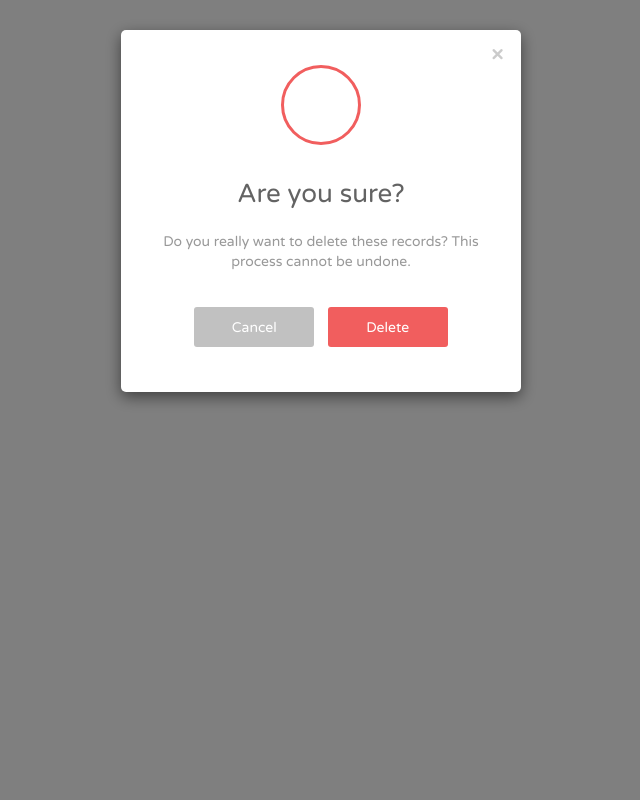
After one commit to msadilshakir/Crud, a Django app: page /del_conf in a window 1280 px wide, after a click on "Click to Open Confirm Modal". The commit adds this page. Shown: the whole page, without its empty margins (319-959 px from the left). Run offline with Django 3.2, Linux system fonts and the light colour scheme; some libraries are stand-ins or nearby versions.

Commit message:
Final Commit

```diff
--- a/crud_db/urls.py
+++ b/crud_db/urls.py
@@ -23,5 +23,8 @@ urlpatterns = [
     path('delete/<int:id>', views.delete_data , name='delete_data'),
     path('<int:id>/', views.update_data , name='update_data'),
     path('fetch', views.fetch, name='fetch'),
-    path('hide', views.hide, name='hide')
+    path('hide', views.hide, name='hide'),
+    path('del_conf', views.del_conf, name='del_conf'),
+    path('submit', views.submit , name='submit'),
+
 ]
--- /dev/null
+++ b/enroll/templates/del_conf.html
@@ -0,0 +1,132 @@
+<!DOCTYPE html>
+<html lang="en">
+<head>
+<meta charset="utf-8">
+<meta http-equiv="X-UA-Compatible" content="IE=edge">
+<meta name="viewport" content="width=device-width, initial-scale=1">
+<title>Bootstrap Delete Confirmation Modal</title>
+<link href="https://fonts.googleapis.com/css?family=Roboto|Varela+Round" rel="stylesheet">
+<link rel="stylesheet" href="https://fonts.googleapis.com/icon?family=Material+Icons">
+<link rel="stylesheet" href="https://maxcdn.bootstrapcdn.com/font-awesome/4.7.0/css/font-awesome.min.css">
+<link rel="stylesheet" href="https://maxcdn.bootstrapcdn.com/bootstrap/3.3.7/css/bootstrap.min.css">
+<script src="https://ajax.googleapis.com/ajax/libs/jquery/1.12.4/jquery.min.js"></script>
+<script src="https://maxcdn.bootstrapcdn.com/bootstrap/3.3.7/js/bootstrap.min.js"></script>
+<style>
+    body {
+		font-family: 'Varela Round', sans-serif;
+	}
+	.modal-confirm {
+		color: #636363;
+		width: 400px;
+		margin: 30px auto;
+	}
+	.modal-confirm .modal-content {
+		padding: 20px;
+		border-radius: 5px;
+		border: none;
+        text-align: center;
+		font-size: 14px;
+	}
+	.modal-confirm .modal-header {
+		border-bottom: none;
+        position: relative;
+	}
+	.modal-confirm h4 {
+		text-align: center;
+		font-size: 26px;
+		margin: 30px 0 -10px;
+	}
+	.modal-confirm .close {
+        position: absolute;
+		top: -5px;
+		right: -2px;
+	}
+	.modal-confirm .modal-body {
+		color: #999;
+	}
+	.modal-confirm .modal-footer {
+		border: none;
+		text-align: center;
+		border-radius: 5px;
+		font-size: 13px;
+		padding: 10px 15px 25px;
+	}
+	.modal-confirm .modal-footer a {
+		color: #999;
+	}
+	.modal-confirm .icon-box {
+		width: 80px;
+		height: 80px;
+		margin: 0 auto;
+		border-radius: 50%;
+		z-index: 9;
+		text-align: center;
+		border: 3px solid #f15e5e;
+	}
+	.modal-confirm .icon-box i {
+		color: #f15e5e;
+		font-size: 46px;
+		display: inline-block;
+		margin-top: 13px;
+	}
+    .modal-confirm .btn {
+        color: #fff;
+        border-radius: 4px;
+		background: #60c7c1;
+		text-decoration: none;
+		transition: all 0.4s;
+        line-height: normal;
+		min-width: 120px;
+        border: none;
+		min-height: 40px;
+		border-radius: 3px;
+		margin: 0 5px;
+		outline: none !important;
+    }
+	.modal-confirm .btn-info {
+        background: #c1c1c1;
+    }
+    .modal-confirm .btn-info:hover, .modal-confirm .btn-info:focus {
+        background: #a8a8a8;
+    }
+    .modal-confirm .btn-danger {
+        background: #f15e5e;
+    }
+    .modal-confirm .btn-danger:hover, .modal-confirm .btn-danger:focus {
+        background: #ee3535;
+    }
+	.trigger-btn {
+		display: inline-block;
+		margin: 100px auto;
+	}
+</style>
+</head>
+<body>
+<div class="text-center">
+	<!-- Button HTML (to Trigger Modal) -->
+	<a href="#myModal" class="trigger-btn" data-toggle="modal">Click to Open Confirm Modal</a>
+</div>
+
+<!-- Modal HTML -->
+<div id="myModal" class="modal fade">
+	<div class="modal-dialog modal-confirm">
+		<div class="modal-content">
+			<div class="modal-header">
+				<div class="icon-box">
+					<i class="material-icons">&#xE5CD;</i>
+				</div>
+				<h4 class="modal-title">Are you sure?</h4>
+                <button type="button" class="close" data-dismiss="modal" aria-hidden="true">&times;</button>
+			</div>
+			<div class="modal-body">
+				<p>Do you really want to delete these records? This process cannot be undone.</p>
+			</div>
+			<div class="modal-footer">
+				<button type="button" class="btn btn-info" data-dismiss="modal">Cancel</button>
+				<button type="button" class="btn btn-danger">Delete</button>
+			</div>
+		</div>
+	</div>
+</div>
+</body>
+</html>
--- a/enroll/views.py
+++ b/enroll/views.py
@@ -63,4 +63,25 @@ def hide(request):
 def fetch(request):
     fet = request.GET['q']
     st = User.objects.all().filter(Q(name__contains=fet)|Q(email__contains=fet))
-    return render(request, 'add_show.html', {'stu': st, 'fet': fet})
+    fm = Student_registration()
+    return render(request, 'add_show.html', {'stu': st, 'fet': fet,'form':fm})
+
+def del_conf(request):
+    return render(request,'del_conf.html')
+
+def submit(request):
+    if request.method == 'POST':
+        fm = Student_registration(request.POST)
+        if fm.is_valid():
+            nm = fm.cleaned_data['name']
+            em = fm.cleaned_data['email']
+            pwd = fm.cleaned_data['password']
+            reg = User(name=nm, email=em, password=pwd)
+            reg.save()
+            messages.error(request, 'Form Submitted!!')
+            fm = Student_registration()
+    else:
+        fm = Student_registration()
+    stud = User.objects.all().filter()
+    #messages.error(request,'Invalid entry')
+    return render(request, 'add_show.html', {'form': fm, 'stu': stud})
```
Also changed, not shown: enroll/templates/add_show.html (+12 -4 lines), enroll/templates/base.html (+9 -0 lines).
